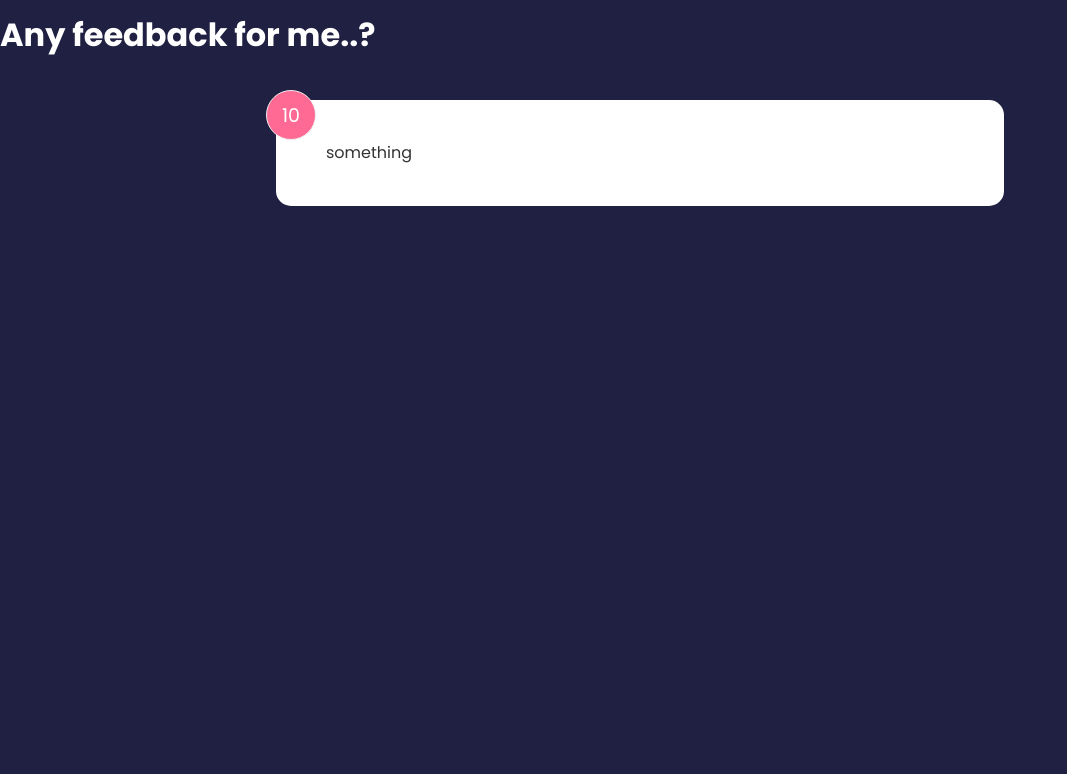
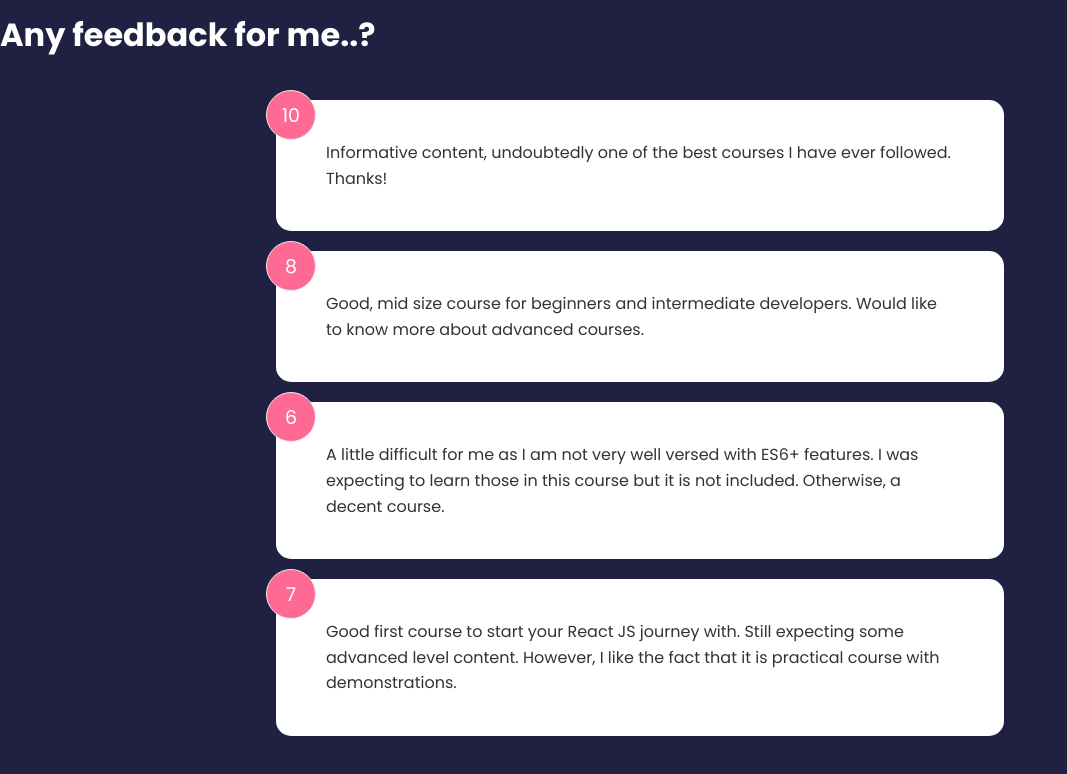
Before and after one commit to adityajoshigit/feedback-app-react, a React (Create React App) app: page / in a window 1280 px wide. Shown: the top 774 px of the page, without its empty margins (0-1067 px from the left). Built offline with nearby package versions, Linux system fonts and the light colour scheme.

Commit message:
integrated list cmp into app cmp

```diff
--- a/src/App.js
+++ b/src/App.js
@@ -1,5 +1,5 @@
 import { useState } from "react";
-import FeedbackItem from "./components/FeedbackItem";
+import FeedbackList from "./components/FeedbackList";
 import Header from "./components/Header";
 import feedbacks from "./data/feedbackData";
 
@@ -11,12 +11,7 @@ function App() {
     <>
       <Header headerTitle={'Any feedback for me..?'}/>
       <div className='container'>
-        <FeedbackItem item={{id: 1, description: 'something', rating: 10}} />
-        {/* {
-          allFeedbacks.forEach(feedbackItem => {
-            return <FeedbackItem item={feedbackItem} key={feedbackItem.id} />;
-          })
-        } */}
+        <FeedbackList feedbacks={allFeedbacks} />
       </div>
     </>
   );
```
